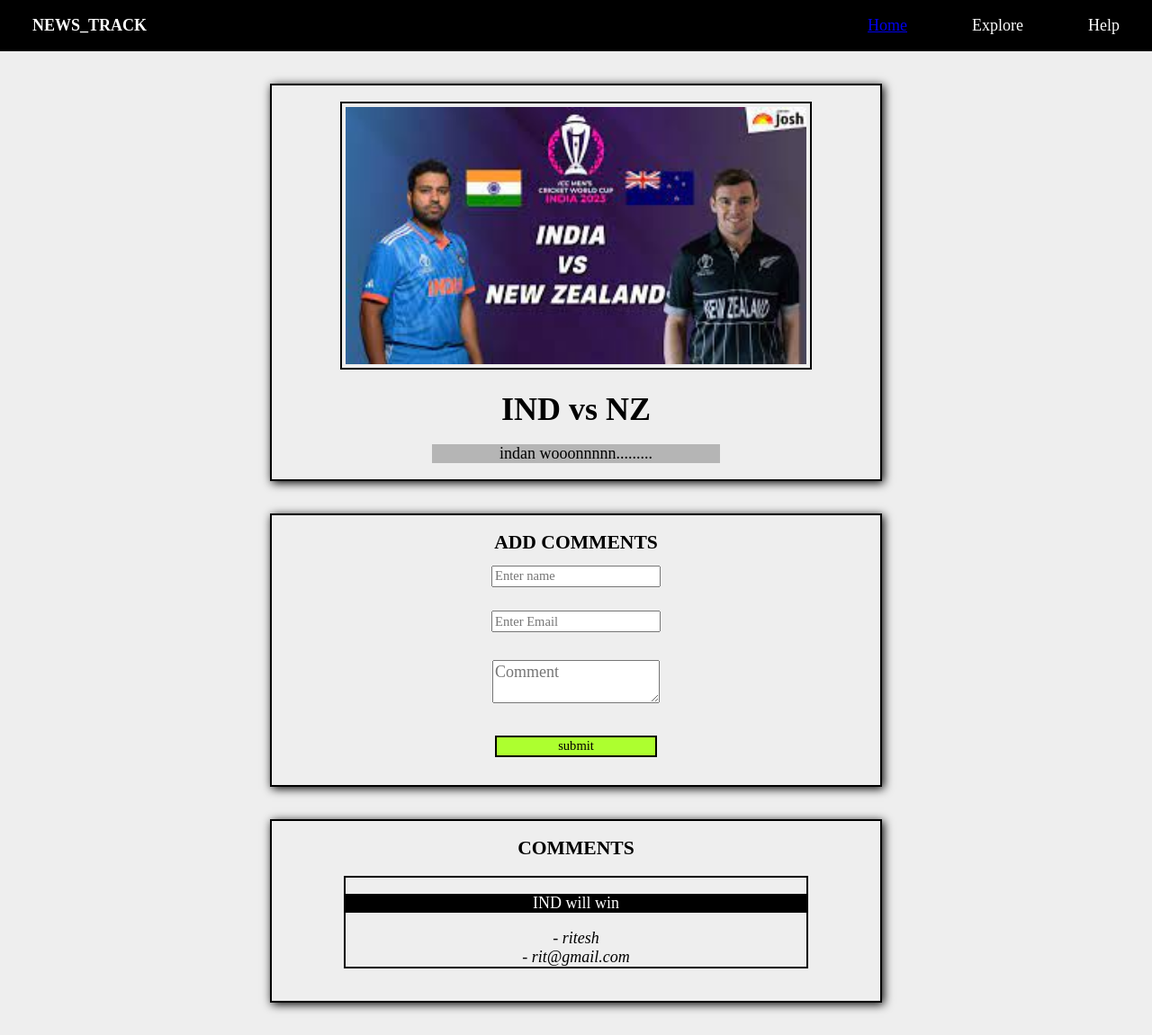
After one commit to riteshborikar2133/NEWS_APP_DJANGO, a Django app: page /new/6 in a window 1280 px wide. The commit adds this page. Shown: the whole page at 90% size. Run offline with Django 4.2, Linux system fonts and the light colour scheme; data comes from the database, SQL or seed files in the repository; both versions use the stored data as it was after the commit.

Commit message:
"completed"

```diff
--- a/main/models.py
+++ b/main/models.py
@@ -30,7 +30,7 @@
     name=models.CharField(max_length=100)
     email = models.CharField(max_length=200)
     comment = models.TextField()
-    status = models.BooleanField(default=False)
+    status = models.BooleanField(default=True)
 
     def __str__(self):
         return self.comment
--- a/main/templates/nav.html
+++ b/main/templates/nav.html
@@ -1,5 +1,5 @@
-{% extend 'index.html'%}
 <!DOCTYPE html>
+{%load static%}
 
 <html lang="en">
 
@@ -13,11 +13,11 @@
 <body>
     <div class="nav">
         <div class="navleft">
-            <h1>NewsAPP</h1>
+            <h1>NEWS_TRACK</h1>
         </div>
         <div class="navright">
             <ul>
-                <li>Home</li>
+                <li><a href="/">Home</a></li>
                 <li>Explore</li>
                 <li>Help</li>
             </ul>
--- /dev/null
+++ b/main/templates/onenews.html
@@ -0,0 +1,55 @@
+<!DOCTYPE html>
+{%load static%}
+<html lang="en">
+
+<head>
+    <meta charset="UTF-8">
+    <meta name="viewport" content="width=device-width, initial-scale=1.0">
+    <title>{{fnews.title}}</title>
+    <link rel="stylesheet" href="/static/style.css">
+</head>
+
+<body>
+    {% include 'nav.html'%}
+    <div class="fnewscont">
+        <div class="newimg">
+            <img src="/mediafiles/{{fnews.image}}" alt="">
+        </div>
+        <div class="newcont">
+            <h1>{{fnews.title}}</h1>
+            <p>{{fnews.detail}}</p>
+        </div>
+    </div>
+    <div class="comment">
+        <h2>Add Comments</h2>
+        <form action="/new/{{fnews.id}}" method="POST">
+            {% csrf_token %}
+            <input type="text" placeholder="Enter name" name="name" required> <br>
+            <input type="text" placeholder="Enter Email" name="email" required> <br>
+            <textarea name="message" id="" placeholder="Comment"
+                style="text-align:justify;font-family: 'Times New Roman', Times, serif;padding: 0.1rem;width: 10rem; margin: 1rem auto;"></textarea>
+            <br>
+            <input type="submit" style="text-align: center; background-color:greenyellow; border: 2px solid black;"
+                value="submit">
+            {% for msg in messages%}
+            <p style="color: green; margin: 1rem; font-size: 0.8rem;">{{msg}}</p>
+            {% endfor %}
+        </form>
+    </div>
+
+    <div class="comment">
+        <h2>Comments</h2>
+        {%for comment in comments%}
+        <div class="comt">
+            <p>{{comment.comment}}</p>
+            <em style="text-align: center;">- {{comment.name}}</em>
+            <br>
+            <em style="text-align: center;">- {{comment.email}}</em>
+
+        </div>
+        {% endfor %}
+
+    </div>
+</body>
+
+</html>
--- a/main/urls.py
+++ b/main/urls.py
@@ -6,7 +6,9 @@
 
 
 urlpatterns=[
-    path('',views.home,name='home')
+    path('',views.home,name='home'),
+    path('news/',views.allnews,name='news'),
+    path('new/<int:id>',views.onenews,name='new')
 ]
 
 if settings.DEBUG:
--- a/main/views.py
+++ b/main/views.py
@@ -1,5 +1,6 @@
 from django.shortcuts import render
-from .models import News, Category
+from django.contrib import messages
+from .models import News, Category, Comment
 
 # Create your views here.
 def home(request):
@@ -7,3 +8,23 @@
     nnews=News.objects.all()[0:3]
     three_cat = Category.objects.all()[0:3]
     return render(request,'index.html',{'firstn':fnews,'threenews':nnews,'threecat':three_cat})
+
+def allnews(request):
+    fnews = News.objects.all()
+    return render(request,'news.html',{'fnews':fnews})
+
+def onenews(request,id):
+    fnews = News.objects.get(id=id)
+    if request.method == 'POST':
+        name = request.POST['name']
+        email = request.POST['email']
+        message = request.POST['message']
+        Comment.objects.create(
+            news=fnews,
+            name=name,
+            email=email,
+            comment=message
+        )
+        messages.success(request,'Comment submitted')
+    comments = Comment.objects.filter(news=fnews,status=True).order_by('-id')
+    return render(request,'onenews.html',{'fnews':fnews,'comments':comments })
--- a/static/style.css
+++ b/static/style.css
@@ -158,3 +168,137 @@
     max-width: 255px;
     background-color: #333;
 }
+
+.nav{
+    background-color: black;
+    color: white;
+    display: flex;
+    justify-content: space-between;
+    margin-bottom: 2rem;
+    align-items: center;
+}
+.nav .navleft{
+    margin: 1rem 2rem;
+}
+.nav ul {
+    list-style: none;
+    display: flex;
+}
+.nav ul li{
+    margin: 1rem 2rem;
+}
+
+
+.newscard{
+    /* display: flex; */
+    justify-content: center;
+    align-items: center;
+}
+.newscard .card4{
+    margin: 2rem auto;
+    display: flex;
+    /* align-items: center; */
+    /* padding: 0.2rem; */
+    width: 60%;
+    justify-content: left;
+    box-shadow: 2px 2px 10px black;
+    border: 1px black solid;
+}
+.newscard .newsimg img{
+    height: 12rem;
+    width: 12rem;
+}
+.newscard .card4 .newstext{
+    /* border: 1px solid black; */
+    margin: auto;
+    display: flex;
+    flex-direction: column;
+}
+.newscard .card4 .newstext h1{
+    margin: 1.3rem;
+    font-size: 1.52rem;
+}
+.newscard .card4 .newstext p{
+    color: #222;
+    /* border: 1px solid red; */
+    height: 2.5rem;
+    overflow: hidden;
+    line-height: 2rem;
+}
+.newscard .card4 .newstext button{
+    /* width: 10%; */
+    margin: 1rem auto;
+    border: none;
+    border: 2px solid black;
+    border-radius: 0.2rem;
+    padding: 0.21rem ;
+    background-color:lawngreen   ;
+}
+.newscard .card4 .newstext button a{
+    text-decoration: none;
+    color: black;
+    font-weight: bold;
+    font-family: 'Times New Roman', Times, serif;
+}
+.newscard .card4 .newstext button:hover{
+    background:linear-gradient(50deg,#a8ff78,#78ffd6);
+}
+
+.fnewscont{
+    text-align: center;
+    display: flex;
+    flex-direction: column;
+    width: 50%;
+    padding: 1rem;
+    margin: auto;
+    border: 2px solid black;
+    box-shadow: 2px 2px 10px black;
+}
+.fnewscont img{
+    border: 2px solid black;
+    padding: 0.2rem;
+    height: auto;
+    width: 80%;
+}
+.fnewscont .newcont h1{
+    font-size: 2rem;
+    margin: 1rem auto;
+}
+.fnewscont .newcont p{
+    width: 50%;
+    margin: auto;
+    background-color: rgb(181, 181, 181);
+}
+.comment{
+    text-align: center;
+    display: flex;
+    flex-direction: column;
+    width: 50%;
+    padding: 1rem;
+    margin: 2rem auto;
+    border: 2px solid black;
+    box-shadow: 2px 2px 10px black;
+}
+.comment h2{
+    font-size: 1.2rem;
+    text-transform: uppercase;
+}
+.comment form input{
+    font-size: 0.81rem;
+    font-family: 'Times New Roman', Times, serif;
+    margin: 0.71rem auto;
+    width: 10rem;
+    text-align: left;    ;
+    padding: 0.1rem;
+}
+.comment .comt{
+    border: 2px solid black;
+    width: 80%;
+    margin: 1rem auto;
+    /* border: 1px solid red; */
+}
+.comment .comt p{
+    margin: 1rem 0;
+    background: black;
+    color: white;
+}
```
Also changed, not shown: other parts of static/style.css (+22 -12 lines), main/templates/index.html (+5 -8 lines), main/templates/news.html (added, +34 -0 lines), db.sqlite3, mediafiles/images/images.jpg (added).
